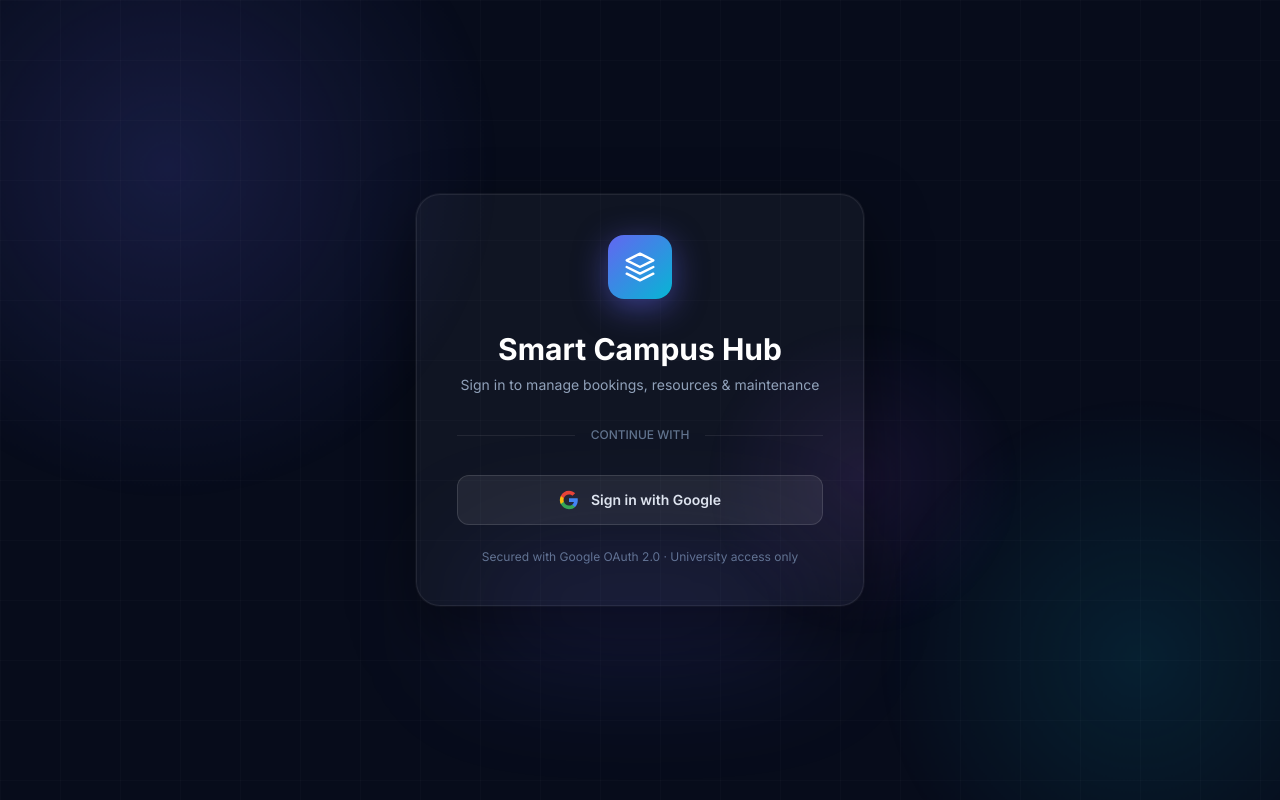
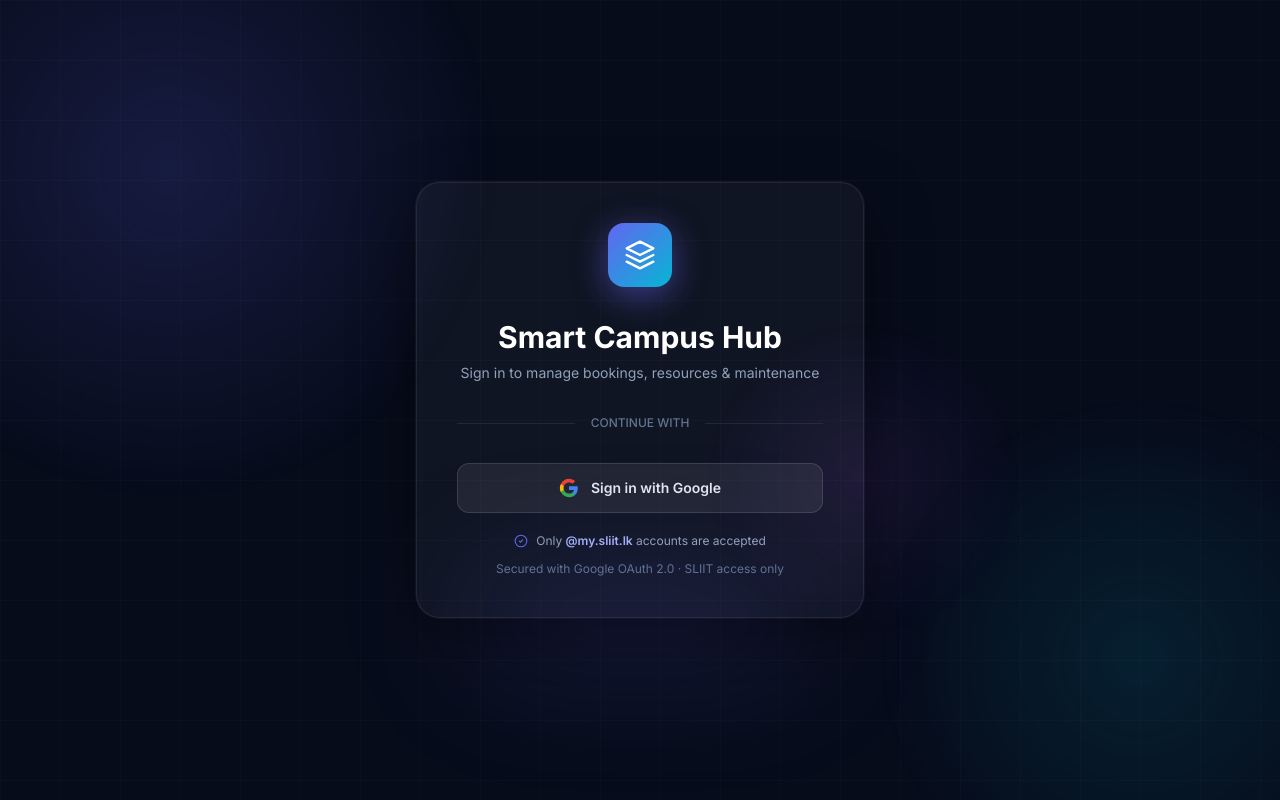
Before and after one commit to YMSenanayake/PAF, a React (Vite) app in the folder smart-campus-client/: page / in a window 1280 px wide. Built offline with nearby package versions, Linux system fonts and the light colour scheme.

Commit message:
sign in only sliit domain

```diff
--- a/smart-campus-client/src/components/Login.jsx
+++ b/smart-campus-client/src/components/Login.jsx
@@ -9,9 +9,12 @@
 
   useEffect(() => {
     const params = new URLSearchParams(location.search);
-    if (params.get('error') === 'oauth_failed') {
+    const error = params.get('error');
+    if (error === 'domain_restricted') {
+      setLoginError('Access denied. Only @my.sliit.lk accounts are allowed.');
+      window.history.replaceState({}, '', '/');
+    } else if (error === 'oauth_failed') {
       setLoginError('Sign-in failed. Please try again or use a different account.');
-      // Clean the URL without reloading
       window.history.replaceState({}, '', '/');
     }
   }, [location.search]);
@@ -151,9 +154,20 @@
             Sign in with Google
           </button>
 
+          {/* Domain hint */}
+          <div className="flex items-center justify-center gap-2 mt-5">
+            <svg viewBox="0 0 24 24" fill="none" stroke="currentColor" strokeWidth="1.8" strokeLinecap="round"
+              className="w-3.5 h-3.5 shrink-0" style={{ color: '#6366f1' }}>
+              <circle cx="12" cy="12" r="10" /><path d="m9 12 2 2 4-4" />
+            </svg>
+            <p className="text-xs" style={{ color: '#94a3b8' }}>
+              Only <span className="font-semibold" style={{ color: '#a5b4fc' }}>@my.sliit.lk</span> accounts are accepted
+            </p>
+          </div>
+
           {/* Footer note */}
-          <p className="text-center text-xs text-slate-500 mt-6">
-            Secured with Google OAuth 2.0 · University access only
+          <p className="text-center text-xs text-slate-500 mt-3">
+            Secured with Google OAuth 2.0 · SLIIT access only
           </p>
         </div>
 
```
Also changed, not shown: 1 other file (tests, documents, lock files or other folders).
